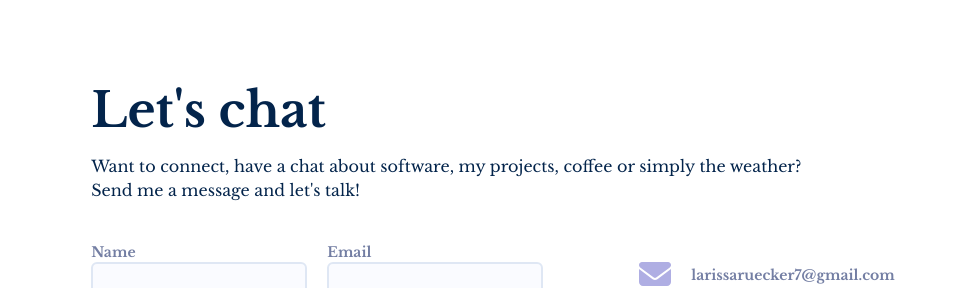
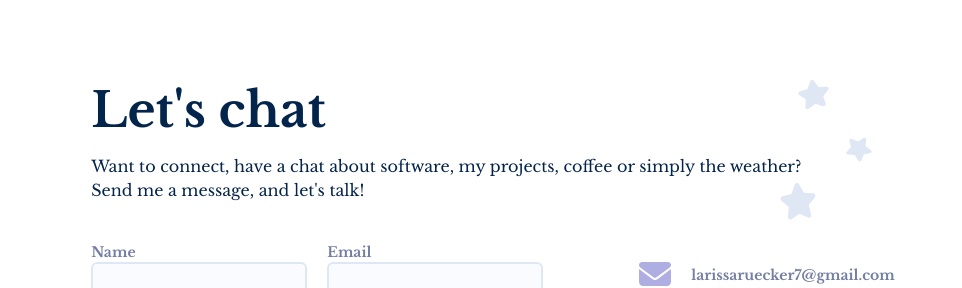
Before and after one commit to popoxta/portfolio, a React (Vite) app: page / in a window 1280 px wide. Shown: the part 2452-2740 px from the top of the page, without its empty margins (147-1109 px from the left). Built offline with nearby package versions, Linux system fonts and the light colour scheme.

Commit message:
Improve animations

```diff
--- a/src/components/pages/Contact.tsx
+++ b/src/components/pages/Contact.tsx
@@ -1,20 +1,29 @@
 import {FontAwesomeIcon} from "@fortawesome/react-fontawesome";
 import {faEnvelope} from "@fortawesome/free-solid-svg-icons";
 import {faGithub, faLinkedin} from "@fortawesome/free-brands-svg-icons"
+import {slideHorizontal} from "../../variants/variants.ts";
+import {motion} from "framer-motion";
 
 export default function Contact() {
+
+    const slideRight = slideHorizontal(-30)
+
     return (
-        <section className={'min-h-screen p-5 relative flex flex-col justify-center place-items-center'}>
-            <div className={'max-w-5xl'}>
+        <section className={'min-h-screen p-10 relative flex flex-col justify-center place-items-center'}>
+            <motion.div variants={slideRight} initial={'hidden'} whileInView={'show'} className={'max-w-5xl'}>
                 <div className={'mb-10'}>
-                    <h2 className={'text-5xl font-bold text-lari-blue mb-5 text-center lg:text-left'}>Let's chat</h2>
+                    <motion.h2 variants={slideRight}
+                               className={'text-5xl font-bold text-lari-blue mb-5 text-center lg:text-left'}>Let's chat
+                    </motion.h2>
+                    <motion.div variants={slideRight}>
                         <p className={'text-lari-blue text-center lg:text-left'}>Want to connect, have a chat about
                             software, my projects, coffee or simply the weather?</p>
-                    <p className={'text-lari-blue text-center lg:text-left'}>Send me a message and let's talk!</p>
+                        <p className={'text-lari-blue text-center lg:text-left'}>Send me a message, and let's talk!</p>
+                    </motion.div>
                 </div>
                 <div className={'flex gap-24 flex-col lg:flex-row'}>
-                    <form>
-                        <div className={'flex flex-col gap-5 sm:flex-row'}>
+                    <motion.form variants={slideRight}>
+                        <div className={'flex flex-col gap-5 sm:flex-row min-w-full'}>
                                 <label htmlFor={"name"}
                                        className={'flex flex-grow flex-col text-lari-gray text-sm font-bold'}>Name
                                     <input
@@ -28,18 +37,18 @@ export default function Contact() {
                                         type={"text"} id={"email"} name={"email"}/>
                                 </label>
                         </div>
-                        <label htmlFor={"message"} className={'mt-5 flex flex-col text-lari-gray text-sm font-bold'}>
+                        <label htmlFor={"message"}
+                                      className={'mt-5 flex flex-col text-lari-gray text-sm font-bold'}>
                             Message
                             <textarea
                                 className={'bg-lari-lighter-blue font-normal p-1.5 rounded-md border-2 border-lari-light-gray'}
                                 name={"message"} id={"message"} rows={10}></textarea>
                         </label>
-                        <button
-                            className={'py-2 px-10 mt-5 text-sm text-lari-gray bg-lari-light-gray font-bold rounded-md'}
+                        <button className={'py-2 px-10 mt-5 text-sm text-lari-gray bg-lari-light-gray font-bold rounded-md'}
                                        type={'submit'}>Submit
                         </button>
-                    </form>
-                    <address className={'flex flex-col mt-4 gap-5'}>
+                    </motion.form>
+                    <motion.address variants={slideRight}  className={'flex flex-col mt-4 gap-5'}>
                         <div>
                             <FontAwesomeIcon icon={faEnvelope} size={'2xl'}
                                              className={'hover:brightness-90 transition-all mr-5'} color={'#afaee3'}/>
@@ -55,9 +64,11 @@ export default function Contact() {
                                              className={'hover:brightness-90 transition-all mr-5'} color={'#afaee3'}/>
                             <a href={''} className={'text-lari-gray text-sm font-bold not-italic'}>linkedIn</a>
                         </div>
-                    </address>
+                    </motion.address>
                 </div>
-            </div>
+                <motion.img src={'/small-cluster.svg'} variants={slideRight}
+                            className={'absolute max-w-[8rem] -z-10 right-0 lg:-top-4 md:-top-20 sm:-top-[5rem] sm:max-w-[10rem] sm:flow-root hidden'}/>
+            </motion.div>
         </section>
     )
 }
--- a/src/components/pages/Projects.tsx
+++ b/src/components/pages/Projects.tsx
@@ -25,7 +25,7 @@ export default function Projects() {
 
     return (
         <section
-            className={'min-h-screen flex flex-col place-items-center p-5 mt-10 pt-1/10 lg:mt-0'}>
+            className={'min-h-screen flex flex-col place-items-center p-10 mt-10 lg:mt-0'}>
             <motion.div variants={slideRight} initial={'hidden'} whileInView={'show'} className={'max-w-5xl relative'}>
                 <div className={'mb-10'}>
                     <motion.h2 variants={slideRight}
```
Also changed, not shown: public/small-cluster.svg (added). Lines whose indentation alone changed are shown as unchanged.
